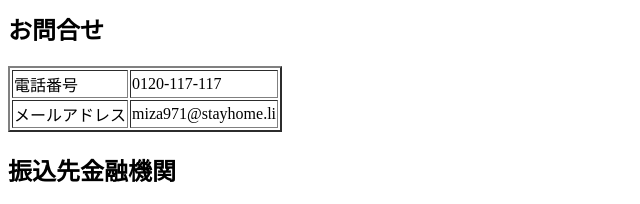
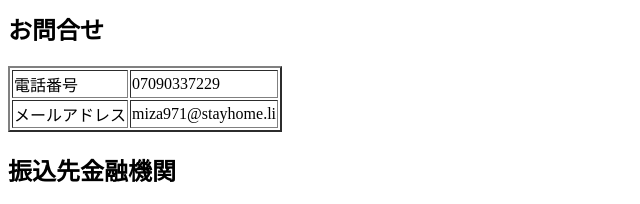
Before and after one commit to Yusuke4016/Yusuke_test.github.io, a plain HTML site: page invoice.html in a window 1280 px wide. Shown: the part 234-438 px from the top of the page, 0-640 px from the left. Drawn offline with Linux system fonts and the light colour scheme.

Commit message:
invoice.html を更新

```diff
--- a/invoice.html
+++ b/invoice.html
@@ -13,7 +13,7 @@
    <h2>お問合せ</h2>
    <table border="2">
     <tr>
-      <td>電話番号</td><td>0120-117-117</td>
+      <td>電話番号</td><td>07090337229</td>
     </tr>
     <tr>
       <td>メールアドレス</td><td>miza971@stayhome.li</td>
```
